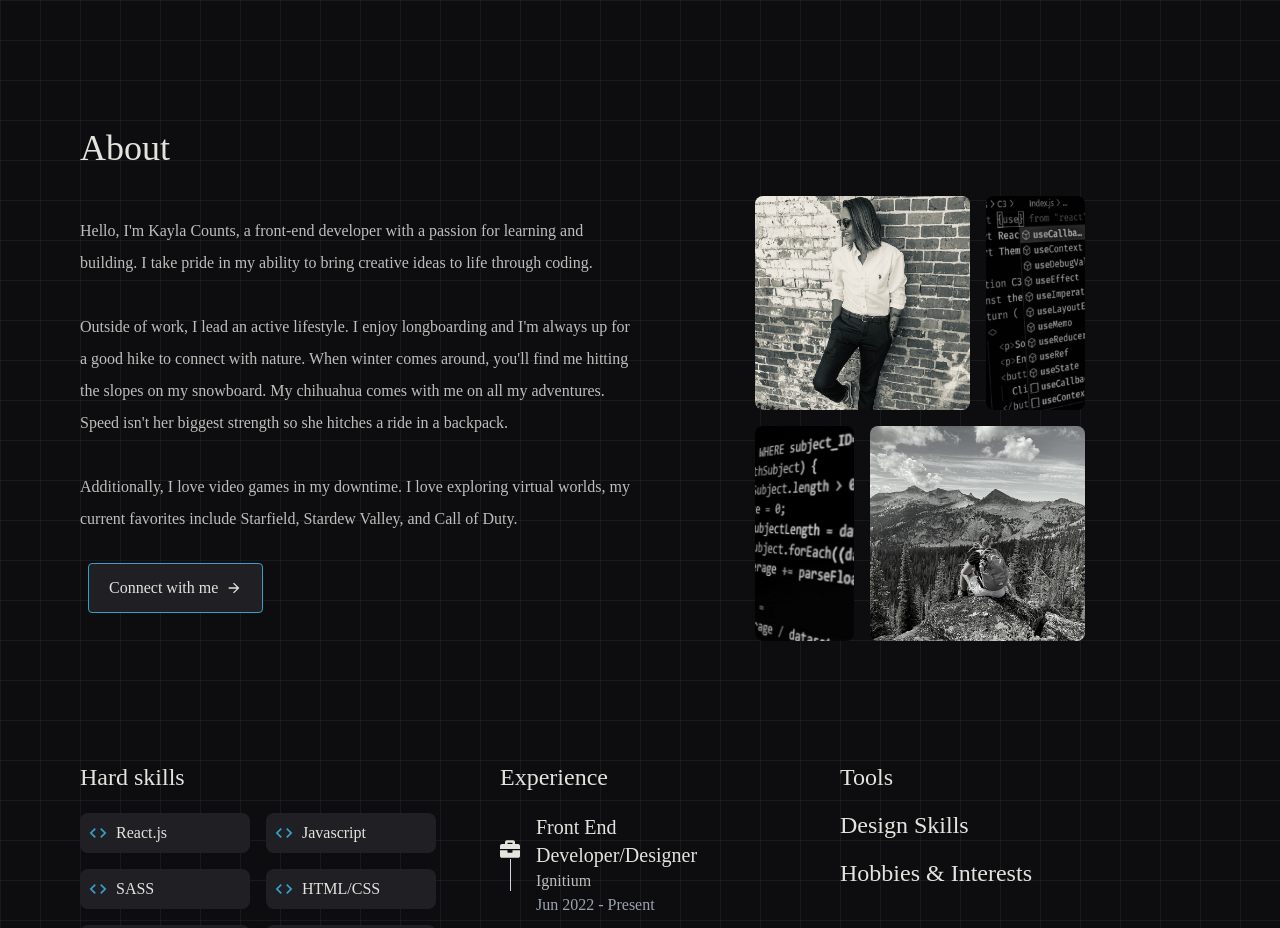
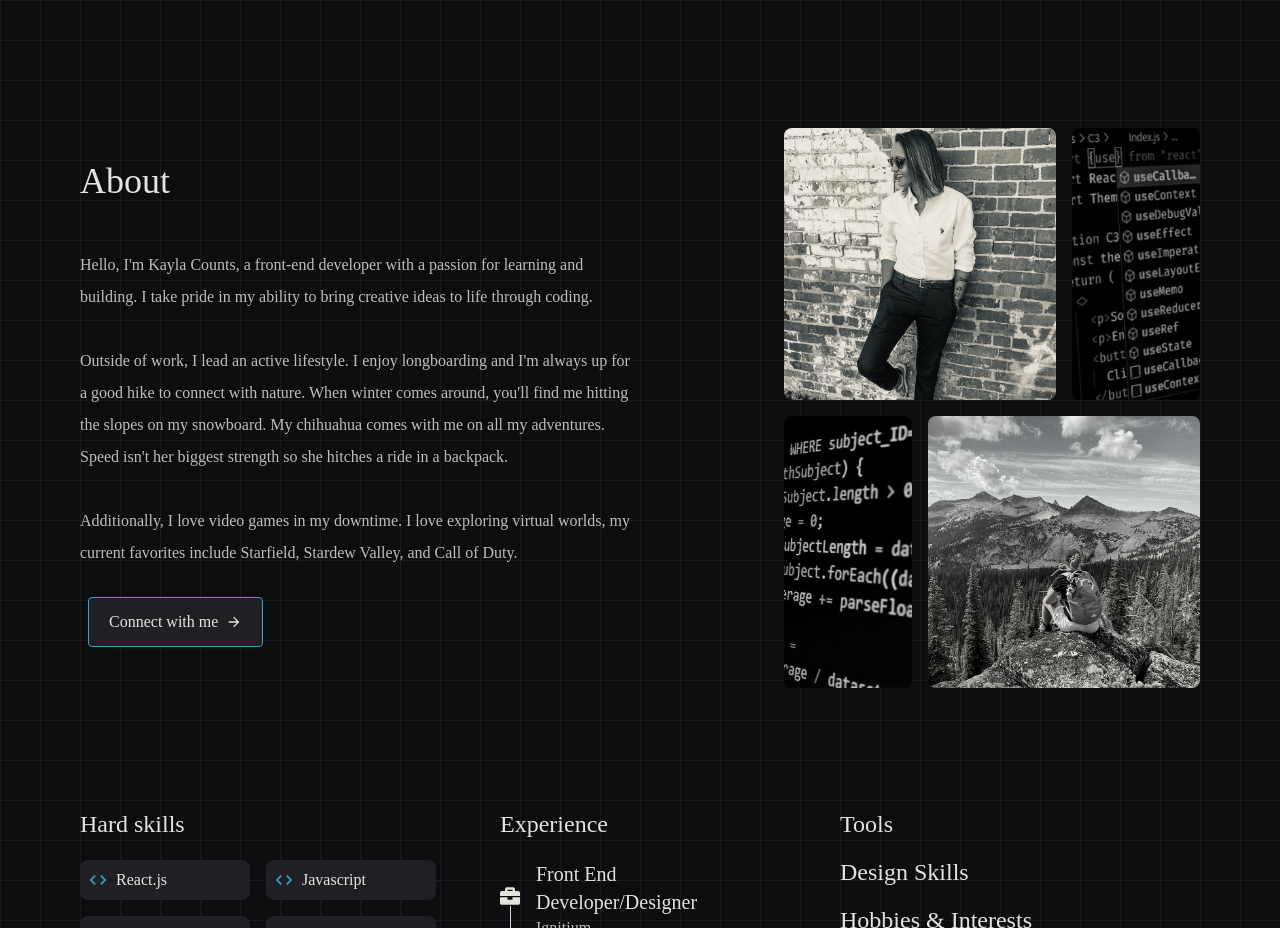
Before and after one commit to Kcounts93/my-portfolio, a React (Create React App) app: page / in a window 1280 px wide. Shown: the part 1640-2568 px from the top of the page. Built offline with nearby package versions, Linux system fonts and the light colour scheme.

Commit message:
about layout update & project removed

```diff
--- a/src/components/About.jsx
+++ b/src/components/About.jsx
@@ -19,17 +19,17 @@ const About = () => {
   return (
     <div id="About" className="section">
       <div className="container mx-auto px-5 md:px-10 lg:px-20 mt-20 mb-10 flex-row">
-        <div className="text-heading-section mb-7">
-          <h2 className="text-4xl mb-5 font-light">About</h2>
-        </div>
-        <div className="flex flex-wrap flex-col md:flex-row items-center">
+        <div className="flex flex-wrap md:flex-row items-center h-auto max-h-screen">
           {/* Left Section */}
           <motion.div
             initial={{ opacity: 0, x: 20 }}
             animate={{ opacity: 1, x: 0 }}
             transition={{ duration: 0.5 }}
-            className="w-full lg:w-1/2 mb-6 md:mb-0"
+            className="w-full lg:w-1/2 flex flex-col justify-between mb-6 md:mb-0"
           >
+            <div className="text-heading-section mb-7">
+          <h2 className="text-4xl mb-5 font-light">About</h2>
+        </div>
             <p className="leading-loose font-medium text-darkputty">
               Hello, I'm Kayla Counts, a front-end developer with a passion for
               learning and building. I take pride in my ability to bring
@@ -64,7 +64,7 @@ const About = () => {
           </motion.div>
 
           {/* Right Section */}
-          <div className="w-full lg:w-1/2">
+          <div className="w-full lg:w-1/2 flex flex-col justify-between">
             <BentoGrid images={images}/>
           </div>
         </div>
--- a/src/components/BentoGrid.jsx
+++ b/src/components/BentoGrid.jsx
@@ -9,7 +9,7 @@ const BentoGrid = ({ images }) => {
 
   ];
   return (
-<div className="grid grid-cols-5 grid-rows-2 gap-4 ">
+<div className="grid grid-cols-4 grid-rows-2 gap-4 h-full">
       {images.map((image, index) => (
         <div key={image.id} className={`overflow-hidden rounded-lg ${gridSpans[index] || ""}`}>
           <img src={image.src} alt={image.alt} className="object-cover w-full h-full" />
--- a/src/components/Projects.jsx
+++ b/src/components/Projects.jsx
@@ -6,7 +6,7 @@ import ProjectCard from "./ProjectCard"; // Assuming you extract the project car
 import notesApp from "../assets/notes-app.png";
 import otr from "../assets/ontherocks.png";
 import gpt4 from "../assets/gpt4.png";
-import chatBot from "../assets/chatronix.png";
+// import chatBot from "../assets/chatronix.png";
 import portfolioImg from "../assets/portfolio.png";
 import kingsQuest from "../assets/kings-quest.png";
 
@@ -27,8 +27,8 @@ const projectsData = [
       subtitle: "Snippet",
       categories: ["HTML", "CSS", "JS"],
       image: kingsQuest,
-      projectLink: "https://kcounts93.github.io/kings-quest-cyoa/",
-      liveLink: "https://kingsquest.kaylacounts.com/",
+      projectLink: "https://github.com/Kcounts93/kings-quest-cyoa",
+      liveLink: "https://kcounts93.github.io/kings-quest-cyoa//",
       featured: true, // Featured project
     },
     {
@@ -41,23 +41,23 @@ const projectsData = [
       liveLink: "https://ontherocksmixology.netlify.app/",
       featured: true, // Featured project
     },
-    {
-      id: 4,
-      title: "Chatronix AI Chatbot ",
-      subtitle: "Snippet",
-      categories: ["Bootstrap", "PHP", "JS"],
-      image: chatBot,
-      projectLink: "https://github.com/Kcounts93/php-chatbot",
-      liveLink: "https://chatronix.kaylacounts.com/",
-      featured: false, // Featured project
-    },
+    // {
+    //   id: 4,
+    //   title: "Chatronix AI Chatbot ",
+    //   subtitle: "Snippet",
+    //   categories: ["Bootstrap", "PHP", "JS"],
+    //   image: chatBot,
+    //   projectLink: "https://github.com/Kcounts93/php-chatbot",
+    //   liveLink: "https://chatronix.kaylacounts.com/",
+    //   featured: false, // Featured project
+    // },
     {
       id: 5,
       title: "Category Notes App",
       subtitle: "Snippet",
       categories: ["React", "Typescript"],
       image: notesApp,
-      projectLink: "https://github.com/Kcounts93/react-category-notes-app",
+      projectLink: "https://github.com/Kcounts93/react-notes-app",
       liveLink: "https://kcounts93.github.io/react-notes-app/",
       featured: false, // Featured project
     },
@@ -68,7 +68,7 @@ const projectsData = [
       subtitle: "Snippet",
       categories: ["HTML", "Tailwind", "React"],
       image: portfolioImg,
-      projectLink: "https://example.com/project-link",
+      projectLink: "#",
       liveLink: "#",
       featured: false, // Featured project
     },
```
